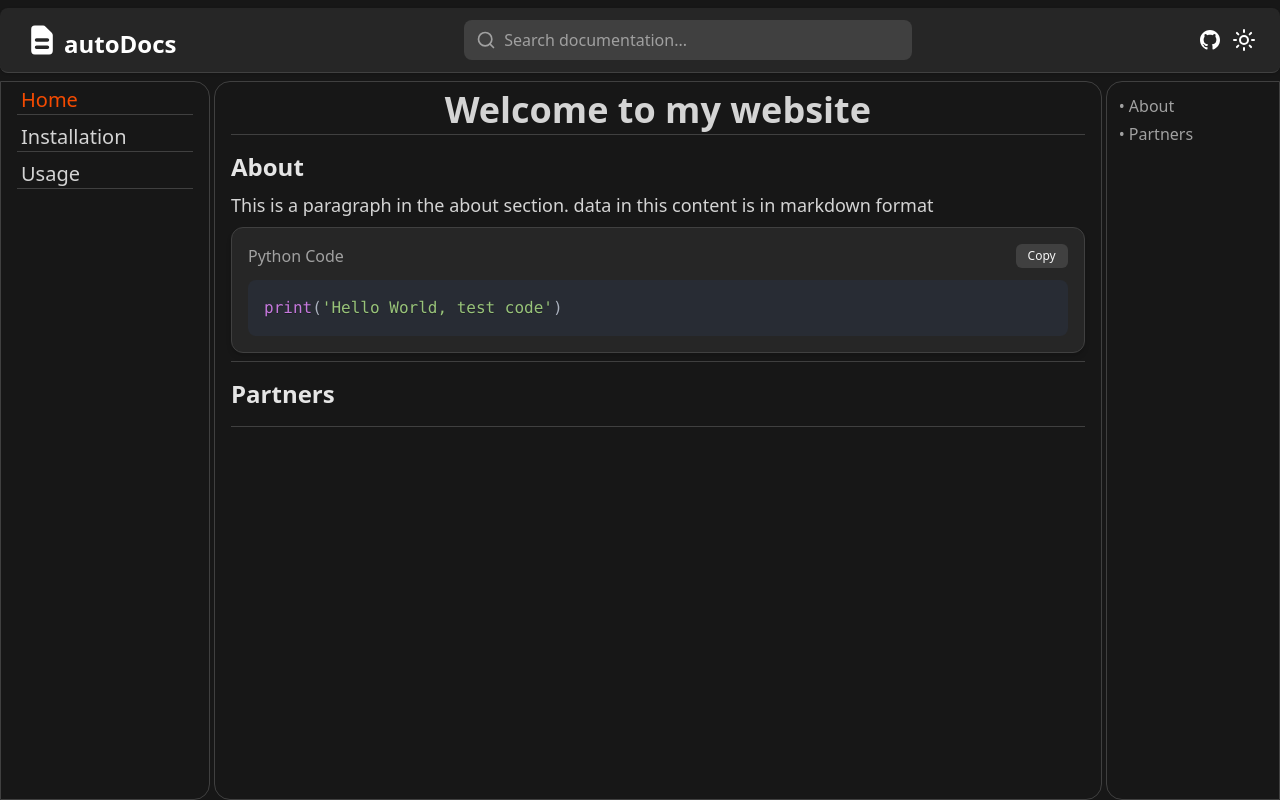
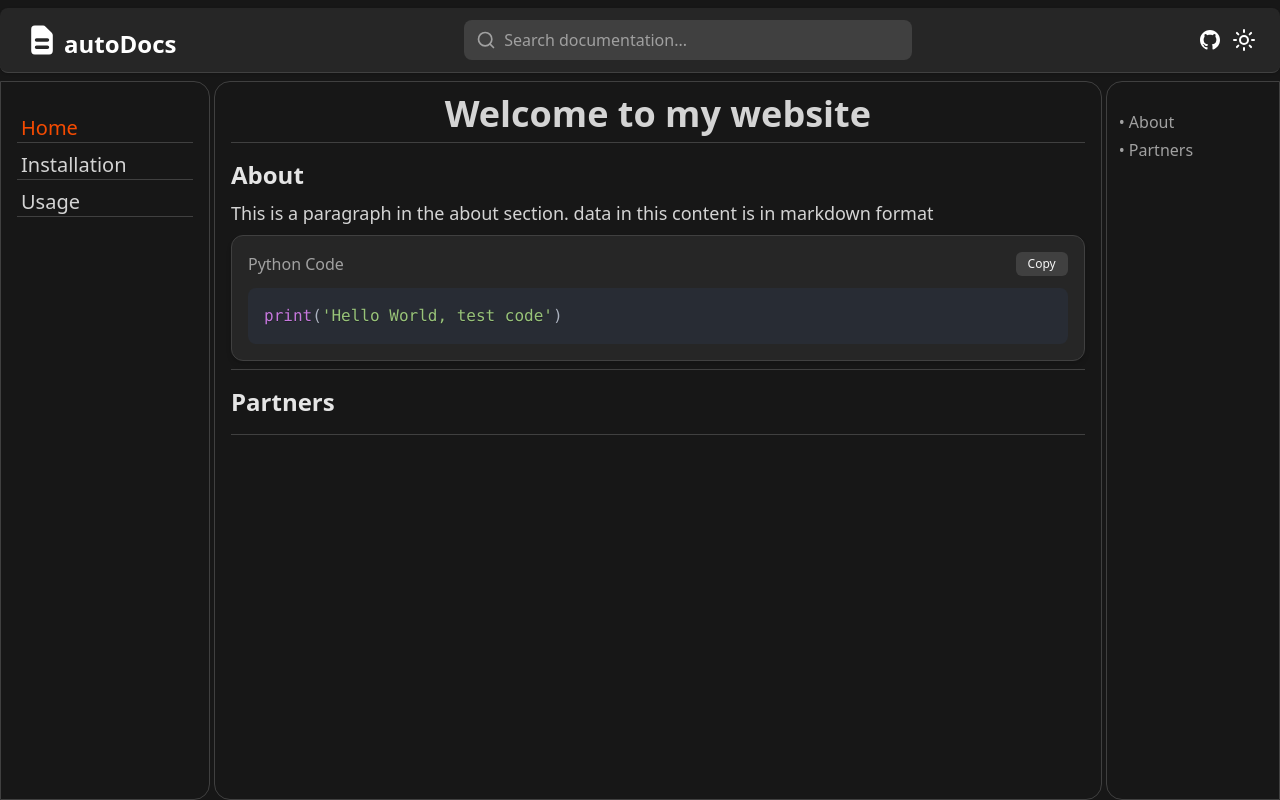
Before and after one commit to nk1044/autoDocs, a React (Vite) app in the folder website/: page /docs/Home in a window 1280 px wide. Built offline with nearby package versions, Linux system fonts and the light colour scheme.

Commit message:
refactor SideBar and Docs components for improved spacing and layout

```diff
--- a/website/src/Components/SideBar.jsx
+++ b/website/src/Components/SideBar.jsx
@@ -7,7 +7,7 @@ function SideBar() {
 
   return (
     <div className='flex flex-col h-full bg-neutral-900 border rounded-r-2xl border-neutral-700'>
-      <div className='flex flex-col'>
+      <div className='flex flex-col pt-7'>
         {docs.map((doc, index) => (
           <NavLink
             to={`/docs/${doc}`}
--- a/website/src/Pages/Docs.jsx
+++ b/website/src/Pages/Docs.jsx
@@ -12,7 +12,7 @@ function Docs() {
 
             <div className='col-span-5 h-full bg-neutral-900 border rounded-2xl px-4 py-2 border-neutral-700'>
                 <div className='w-full border-b border-neutral-700 '>
-                    <h1 className='text-center font-semibold text-4xl pb-1'>{currentDoc?.Title}</h1>
+                    <h1 className='text-center font-semibold text-4xl pb-2 pt-1'>{currentDoc?.Title}</h1>
                 </div>
 
                 <div className='mt-4'>
@@ -26,7 +26,7 @@ function Docs() {
                 </div>
             </div>
 
-            <div className='col-span-1 text-md overflow-auto h-full bg-neutral-900 border rounded-l-2xl p-3 border-neutral-700'>
+            <div className='col-span-1 pt-7 text-md overflow-auto h-full bg-neutral-900 border rounded-l-2xl p-3 border-neutral-700'>
                 {asideItems.map((item, index) => (
                     <div key={index} className='text-neutral-400 mb-1 hover:text-neutral-200 cursor-pointer'>
                         • {item}
```
